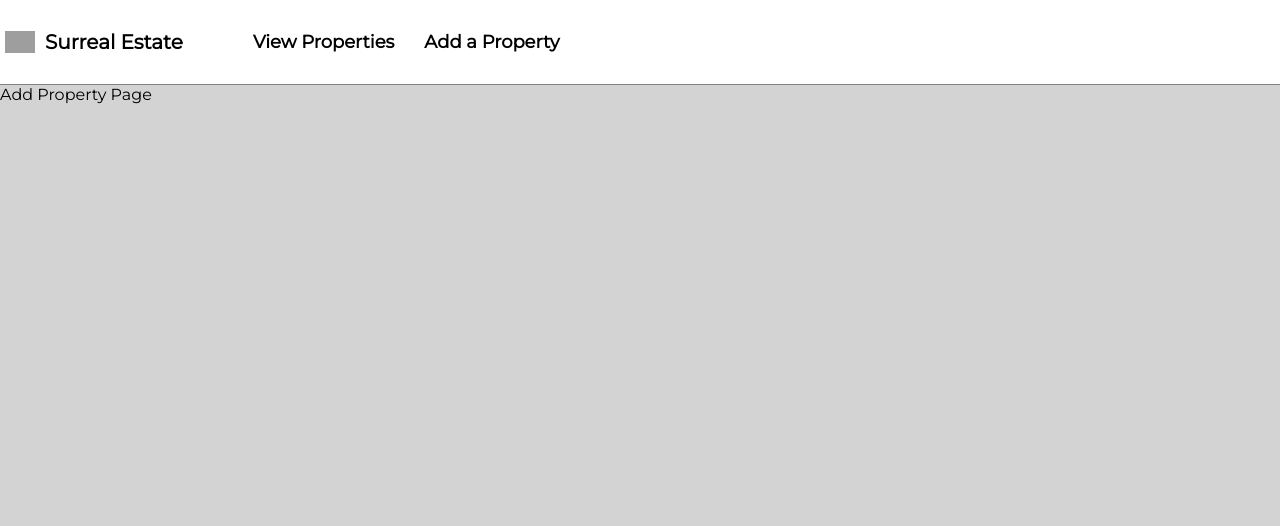
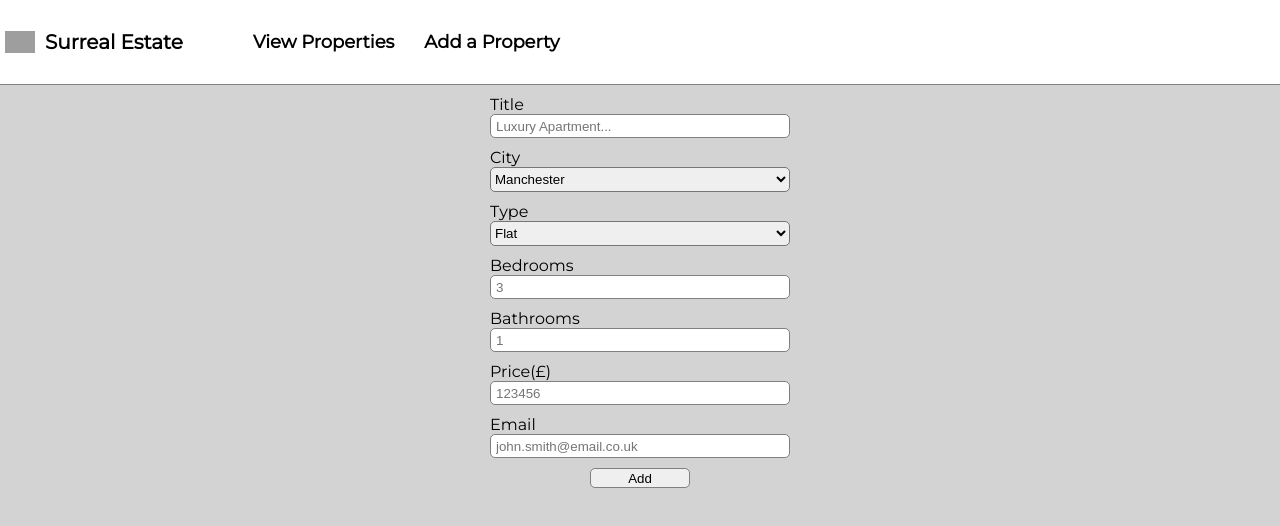
Before and after one commit to tugcanozaktas/surreal-estate, a React (Create React App) app: page /add-property in a window 1280 px wide. Shown: the top 526 px of the page. Built offline with nearby package versions, Linux system fonts and the light colour scheme; grey boxes are pictures that could not be loaded; the HTML template or start-up script is replaced by a standard one.

Commit message:
completed add property page

```diff
--- a/src/components/AddProperty.js
+++ b/src/components/AddProperty.js
@@ -1,7 +1,128 @@
-import React from "react";
+/* eslint-disable no-unused-vars */
+import React, { useState } from "react";
+import "../styles/AddProperty.css";
 
 function AddProperty() {
-  return <div>Add Property Page</div>;
+  const initialState = {
+    fields: {
+      title: "",
+      city: "Manchester",
+      type: "Flat",
+      bedrooms: "",
+      bathrooms: "",
+      price: "",
+      email: "",
+    },
+  };
+
+  const [fields, setFields] = useState(initialState.fields);
+
+  const handleAddProperty = (event) => {
+    event.preventDefault();
+    console.log(fields);
+  };
+  const handleFieldChange = (event) => {
+    const changedField = event.target.name;
+    const newValue = event.target.value;
+    setFields({ ...fields, [changedField]: newValue });
+  };
+
+  return (
+    <div className="AddProperty">
+      <form onSubmit={handleAddProperty}>
+        <label htmlFor="title">
+          Title
+          <input
+            placeholder="Luxury Apartment..."
+            type="text"
+            id="title"
+            name="title"
+            value={fields.title}
+            onChange={handleFieldChange}
+          />
+        </label>
+        <label htmlFor="city">
+          City
+          <select
+            id="city"
+            name="city"
+            value={fields.city}
+            onChange={handleFieldChange}
+          >
+            <option value="Manchester">Manchester</option>
+            <option value="Leeds">Leeds</option>
+            <option value="Sheffield">Sheffield</option>
+            <option value="Liverpool">Liverpool</option>
+          </select>
+        </label>
+        <label htmlFor="type">
+          Type
+          <select
+            id="type"
+            name="type"
+            value={fields.type}
+            onChange={handleFieldChange}
+          >
+            <option value="Flat">Flat</option>
+            <option value="Detached">Detached</option>
+            <option value="Semi-Detached">Semi-Detached</option>
+            <option value="Terraced">Terraced</option>
+            <option value="End of Terrace">End of Terrace</option>
+            <option value="Cottage">Cottage</option>
+            <option value="Bungalow">Bungalow</option>
+          </select>
+        </label>
+        <label htmlFor="bedrooms">
+          Bedrooms
+          <input
+            placeholder="3"
+            type="number"
+            min="0"
+            id="bedrooms"
+            name="bedrooms"
+            value={fields.bedrooms}
+            onChange={handleFieldChange}
+          />
+        </label>
+        <label htmlFor="bathrooms">
+          Bathrooms
+          <input
+            placeholder="1"
+            type="number"
+            min="0"
+            id="bathrooms"
+            name="bathrooms"
+            value={fields.bathrooms}
+            onChange={handleFieldChange}
+          />
+        </label>
+        <label htmlFor="price">
+          Price(£)
+          <input
+            placeholder="123456"
+            type="number"
+            min="0"
+            id="price"
+            name="price"
+            value={fields.price}
+            onChange={handleFieldChange}
+          />
+        </label>
+        <label htmlFor="email">
+          Email
+          <input
+            placeholder="john.smith@email.co.uk"
+            type="email"
+            id="email"
+            name="email"
+            value={fields.email}
+            onChange={handleFieldChange}
+          />
+        </label>
+        <button type="submit">Add</button>
+      </form>
+    </div>
+  );
 }
 
 export default AddProperty;
--- /dev/null
+++ b/src/styles/AddProperty.css
@@ -0,0 +1,36 @@
+.AddProperty{
+    justify-content: center;
+    display: flex;
+    padding: 10px;
+    margin: auto;
+}
+
+.AddProperty form{
+    display: flex;
+    flex-direction: column;
+    align-items: flex-start;
+    gap: 10px;
+    width: 300px;
+}
+.AddProperty form label{
+    width: 100%;
+    display: flex;
+    flex-direction: column;
+}
+.AddProperty form label select{
+    height: 25px;
+    border-radius: 5px;
+}
+.AddProperty form label input{
+    height: 20px;
+    padding-left: 5px;
+    border: 1px solid grey;
+    border-radius: 5px;
+}
+.AddProperty form button{
+    width: 100px;
+    height: 20px;
+    align-self: center;
+    border-radius: 5px;
+    border: 1px solid grey
+}
```
